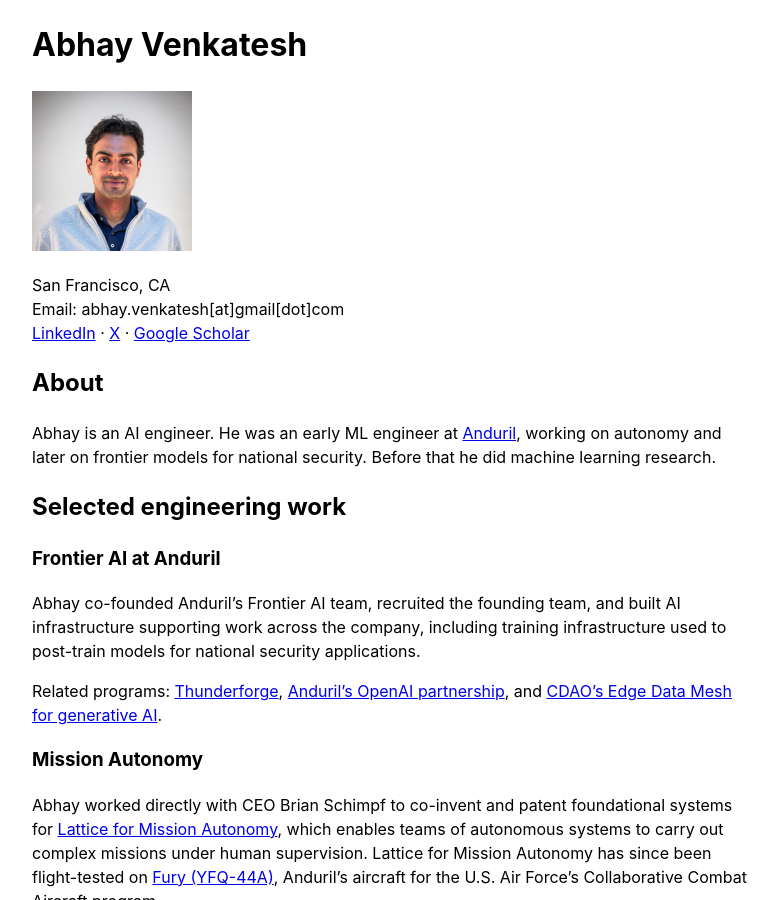
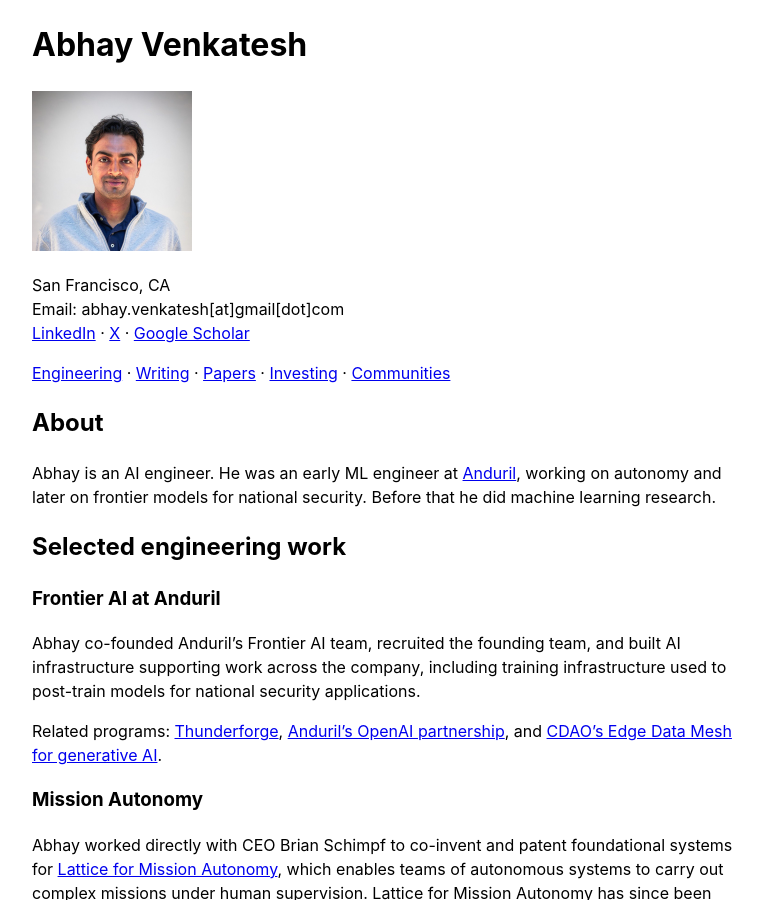
Before and after one commit to abhay-venkatesh/abhay-venkatesh.github.io, a Jekyll site: the page built from _pages/about.md, in a window 1280 px wide and 900 px high. Shown: the whole window, without its empty margins (248-1026 px from the left). Built offline with Jekyll 4.4.1, drawn with Linux system fonts in a browser that asks for light colours.

Commit message:
Add homepage section navigation

```diff
--- a/_pages/about.md
+++ b/_pages/about.md
@@ -13,11 +13,19 @@
 <a target="_blank" href="https://twitter.com/AbhayVenkatesh1">X</a> ·
 <a target="_blank" href="https://scholar.google.com/citations?user=Inp7zBgAAAAJ&hl=en">Google Scholar</a></p>
 
+<nav aria-label="Page sections">
+  <a href="#engineering">Engineering</a> ·
+  <a href="#writing">Writing</a> ·
+  <a href="#papers">Papers</a> ·
+  <a href="#investing">Investing</a> ·
+  <a href="#communities">Communities</a>
+</nav>
+
 <h2>About</h2>
 
 Abhay is an AI engineer. He was an early ML engineer at [Anduril](https://www.anduril.com/), working on autonomy and later on frontier models for national security. Before that he did machine learning research.
 
-<h2>Selected engineering work</h2>
+<h2 id="engineering">Selected engineering work</h2>
 
 <h3>Frontier AI at Anduril</h3>
 
@@ -33,7 +41,7 @@
 
 Abhay is a key architect of [Lattice Command & Control (C2)](https://www.anduril.com/lattice/command-and-control) and a top code contributor to Anduril's APIs. He architected the [tasking APIs](https://developer.anduril.com/guides/tasks/overview), which let operators and software create, route, and track tasks across assets and teams of assets.
 
-<h2>Writing</h2>
+<h2 id="writing">Writing</h2>
 <ul>
   <li><a target="_blank" href="https://www.sovereigntygaps.com/">Requests for Startups</a>, 2026 (<a target="_blank" href="https://x.com/AbhayVenkatesh1/status/2088711408590672210">X</a>)</li>
   <li><a href="{{ '/sovereignty-gaps/' | relative_url }}">Sovereignty Gaps</a>, 2026 (<a target="_blank" href="https://x.com/AbhayVenkatesh1/status/2082252761929044140">X</a>)</li>
@@ -42,7 +50,7 @@
   <li><a href="{{ '/posts/' | relative_url }}">Technical posts</a></li>
 </ul>
 
-<h2>Selected papers</h2>
+<h2 id="papers">Selected papers</h2>
 <ul>
   <li>
     <p><strong>RubricRefine: Improving Tool-Use Agent Reliability with Training-Free Pre-Execution Refinement</strong><br>
@@ -67,13 +75,13 @@
 
 [Full publication list on Google Scholar](https://scholar.google.com/citations?user=Inp7zBgAAAAJ&hl=en).
 
-<h2>Investing</h2>
+<h2 id="investing">Investing</h2>
 
 Abhay invests in AI and frontier technology. Since 2022, he has invested across 63 companies, including Mercor, Factory AI, Saronic, OpenAI, and Anthropic. He has participated in scout programs at Greylock, Sequoia, Index Ventures, and Bain Capital Ventures.
 
 He also founded [Defense Angels]({{ '/defense-angels/' | relative_url }}), the ex-Anduril angel syndicate.
 
-<h2>Communities</h2>
+<h2 id="communities">Communities</h2>
 Abhay founded:
 <ul>
   <li><a target="_blank" href="https://www.babelsf.com/">Babel</a>, an AI community in San Francisco</li>
```
